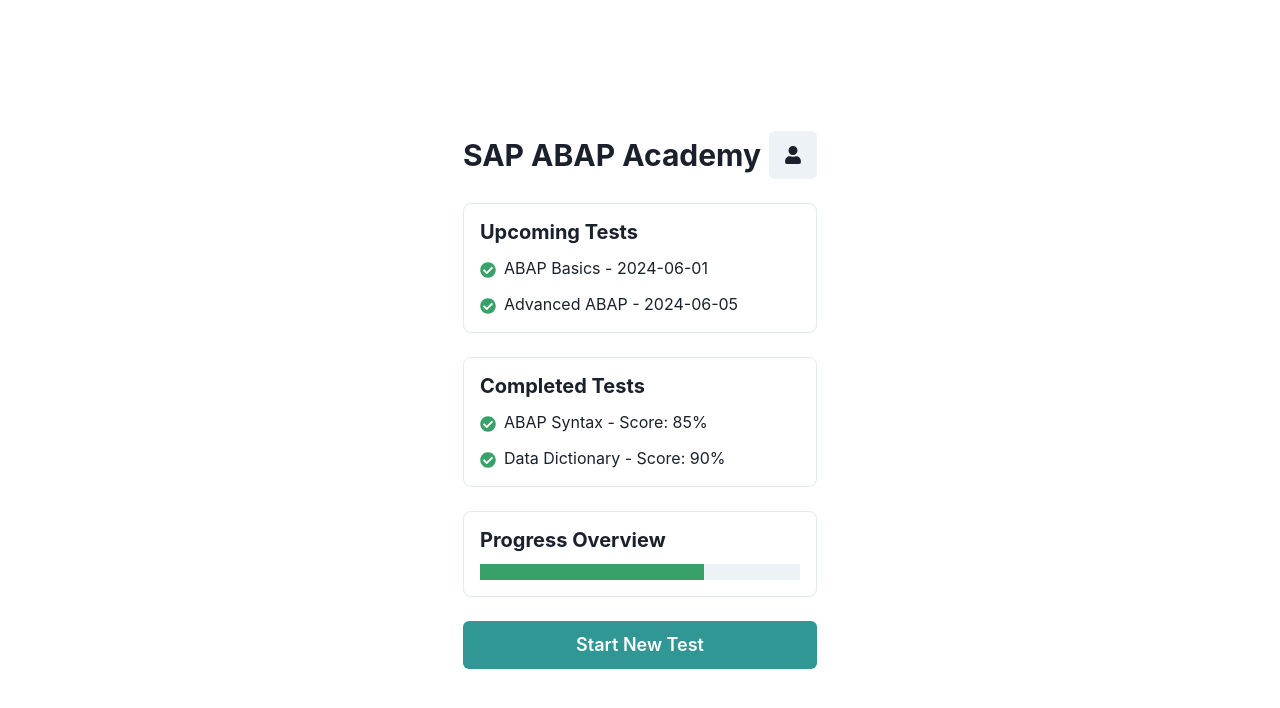
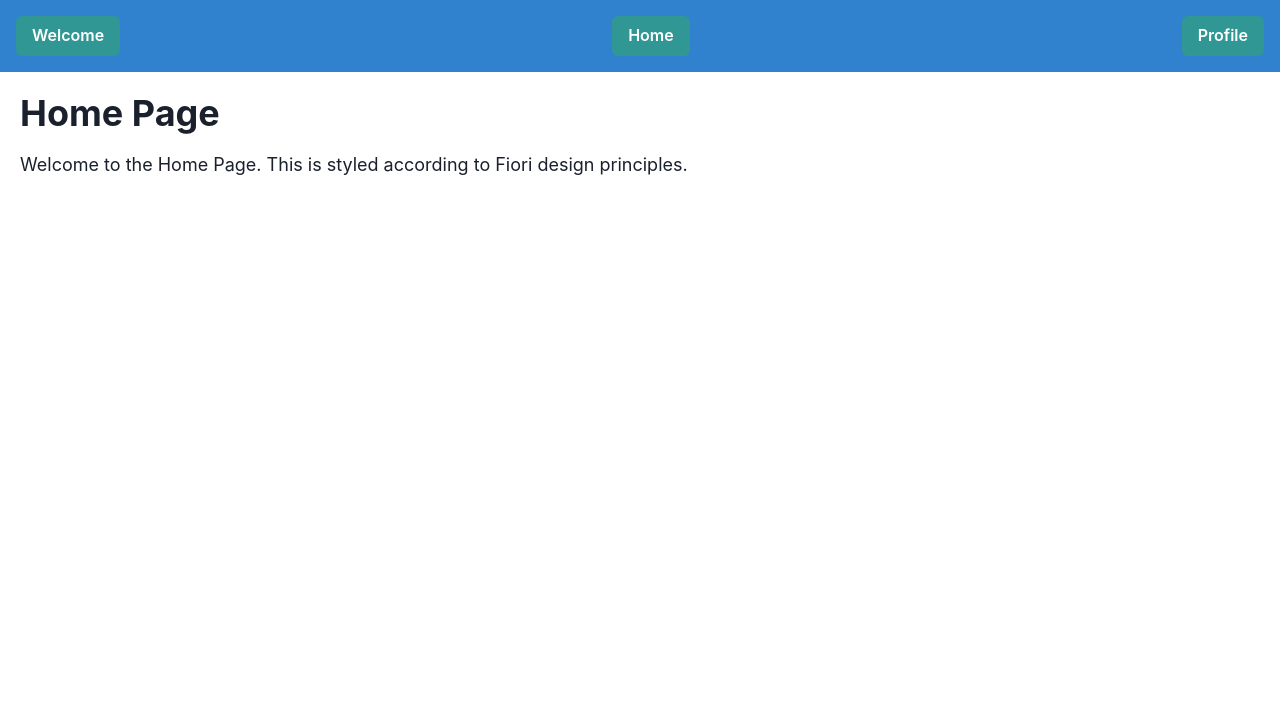
Before and after one commit to GPT-Engineer-App/abap-academy-app-design, a React (Vite) app: page /home in a window 1280 px wide. Shown: the top 708 px of the page. Built offline with nearby package versions, Linux system fonts and the light colour scheme.

Commit message:
The index is the welcome login. Make more Fiori style all site.

```diff
--- a/src/App.jsx
+++ b/src/App.jsx
@@ -1,16 +1,19 @@
 import { Route, BrowserRouter as Router, Routes } from "react-router-dom";
 import Welcome from "./pages/Welcome.jsx";
 import Profile from "./pages/Profile.jsx";
-import Index from "./pages/Index.jsx";
+import Home from "./pages/Home.jsx";
+import Navigation from "./components/Navigation.jsx";
 
 function App() {
   return (
     <Router>
+      <Navigation />
       <Routes>
-        <Route exact path="/" element={<Index />} />
+        <Route exact path="/" element={<Welcome />} />
+        <Route path="/home" element={<Home />} />
         <Route path="/welcome" element={<Welcome />} />
         <Route path="/profile" element={<Profile />} />
-        <Route path="/home" element={<Index />} />
+        <Route path="/home" element={<Home />} />
       </Routes>
     </Router>
   );
--- /dev/null
+++ b/src/components/Navigation.jsx
@@ -0,0 +1,22 @@
+import { Link } from "react-router-dom";
+import { Box, Flex, Button } from "@chakra-ui/react";
+
+function Navigation() {
+  return (
+    <Box bg="blue.500" p={4}>
+      <Flex justify="space-between">
+        <Button as={Link} to="/" colorScheme="teal">
+          Welcome
+        </Button>
+        <Button as={Link} to="/home" colorScheme="teal">
+          Home
+        </Button>
+        <Button as={Link} to="/profile" colorScheme="teal">
+          Profile
+        </Button>
+      </Flex>
+    </Box>
+  );
+}
+
+export default Navigation;
--- /dev/null
+++ b/src/pages/Home.jsx
@@ -0,0 +1,14 @@
+import { Box, Heading, Text } from "@chakra-ui/react";
+
+function Home() {
+  return (
+    <Box p={5}>
+      <Heading as="h1" size="xl" mb={4}>
+        Home Page
+      </Heading>
+      <Text fontSize="lg">Welcome to the Home Page. This is styled according to Fiori design principles.</Text>
+    </Box>
+  );
+}
+
+export default Home;
--- a/src/pages/Index.jsx
+++ b/src/pages/Index.jsx
@@ -1,236 +1,21 @@
-import { useState } from "react";
-import { Container, VStack, Text, Box, Heading, Button, IconButton, Avatar, Progress, HStack, StackDivider, useDisclosure, Modal, ModalOverlay, ModalContent, ModalHeader, ModalCloseButton, ModalBody, ModalFooter, Input, FormControl, FormLabel, Textarea, List, ListItem, ListIcon, Divider } from "@chakra-ui/react";
-import { FaUser, FaCheckCircle, FaQuestionCircle, FaCode, FaRobot } from "react-icons/fa";
+import { Box, Button, Heading, VStack } from "@chakra-ui/react";
+import { useNavigate } from "react-router-dom";
 
-const HomeScreen = ({ onStartTest }) => {
+function Index() {
+  const navigate = useNavigate();
+
   return (
-    <Container centerContent maxW="container.md" py={8}>
-      <VStack spacing={6} align="stretch">
-        <HStack justifyContent="space-between">
-          <Heading size="lg">SAP ABAP Academy</Heading>
-          <IconButton aria-label="User Profile" icon={<FaUser />} size="lg" />
-        </HStack>
-        <Box p={4} borderWidth={1} borderRadius="lg">
-          <Heading size="md">Upcoming Tests</Heading>
-          <List spacing={3} mt={3}>
-            <ListItem>
-              <ListIcon as={FaCheckCircle} color="green.500" />
-              ABAP Basics - 2024-06-01
-            </ListItem>
-            <ListItem>
-              <ListIcon as={FaCheckCircle} color="green.500" />
-              Advanced ABAP - 2024-06-05
-            </ListItem>
-          </List>
-        </Box>
-        <Box p={4} borderWidth={1} borderRadius="lg">
-          <Heading size="md">Completed Tests</Heading>
-          <List spacing={3} mt={3}>
-            <ListItem>
-              <ListIcon as={FaCheckCircle} color="green.500" />
-              ABAP Syntax - Score: 85%
-            </ListItem>
-            <ListItem>
-              <ListIcon as={FaCheckCircle} color="green.500" />
-              Data Dictionary - Score: 90%
-            </ListItem>
-          </List>
-        </Box>
-        <Box p={4} borderWidth={1} borderRadius="lg">
-          <Heading size="md">Progress Overview</Heading>
-          <Progress value={70} size="lg" colorScheme="green" mt={3} />
-        </Box>
-        <Button colorScheme="teal" size="lg" onClick={onStartTest}>
-          Start New Test
+    <Box textAlign="center" py={10} px={6}>
+      <Heading as="h2" size="xl" mt={6} mb={2}>
+        Welcome to Our Platform
+      </Heading>
+      <VStack spacing={4} mt={6}>
+        <Button colorScheme="teal" onClick={() => navigate("/profile")}>
+          Login
         </Button>
       </VStack>
-    </Container>
+    </Box>
   );
-};
-
-const TestScreen = ({ onSubmitTest }) => {
-  const [currentQuestion, setCurrentQuestion] = useState(0);
-  const questions = [
-    { question: "What is ABAP?", options: ["A programming language", "A database", "A framework", "An operating system"] },
-    { question: "What does SAP stand for?", options: ["Systems, Applications, and Products", "Software and Applications", "Systematic Application Process", "None of the above"] },
-  ];
-
-  const handleNext = () => {
-    if (currentQuestion < questions.length - 1) {
-      setCurrentQuestion(currentQuestion + 1);
-    }
-  };
-
-  const handlePrev = () => {
-    if (currentQuestion > 0) {
-      setCurrentQuestion(currentQuestion - 1);
-    }
-  };
-
-  return (
-    <Container centerContent maxW="container.md" py={8}>
-      <VStack spacing={6} align="stretch">
-        <Heading size="lg">Test</Heading>
-        <Box p={4} borderWidth={1} borderRadius="lg">
-          <Text fontSize="xl">{questions[currentQuestion].question}</Text>
-          <VStack spacing={3} mt={3}>
-            {questions[currentQuestion].options.map((option, index) => (
-              <Button key={index} variant="outline" width="100%">
-                {option}
-              </Button>
-            ))}
-          </VStack>
-        </Box>
-        <HStack justifyContent="space-between" width="100%">
-          <Button onClick={handlePrev} isDisabled={currentQuestion === 0}>
-            Previous
-          </Button>
-          <Button onClick={handleNext} isDisabled={currentQuestion === questions.length - 1}>
-            Next
-          </Button>
-        </HStack>
-        <Button colorScheme="teal" size="lg" onClick={onSubmitTest}>
-          Submit Test
-        </Button>
-      </VStack>
-    </Container>
-  );
-};
-
-const TestResults = ({ onRetakeTest }) => {
-  return (
-    <Container centerContent maxW="container.md" py={8}>
-      <VStack spacing={6} align="stretch">
-        <Heading size="lg">Test Results</Heading>
-        <Box p={4} borderWidth={1} borderRadius="lg">
-          <Text fontSize="xl">Score: 80%</Text>
-          <Divider my={4} />
-          <Text>Explanation for incorrect answers:</Text>
-          <List spacing={3} mt={3}>
-            <ListItem>
-              <ListIcon as={FaQuestionCircle} color="red.500" />
-              What is ABAP? - Correct answer: A programming language
-            </ListItem>
-            <ListItem>
-              <ListIcon as={FaQuestionCircle} color="red.500" />
-              What does SAP stand for? - Correct answer: Systems, Applications, and Products
-            </ListItem>
-          </List>
-        </Box>
-        <Button colorScheme="teal" size="lg" onClick={onRetakeTest}>
-          Retake Test
-        </Button>
-      </VStack>
-    </Container>
-  );
-};
-
-const UserProfile = () => {
-  return (
-    <Container centerContent maxW="container.md" py={8}>
-      <VStack spacing={6} align="stretch">
-        <Heading size="lg">User Profile</Heading>
-        <Box p={4} borderWidth={1} borderRadius="lg" textAlign="center">
-          <Avatar size="xl" name="John Doe" src="https://images.unsplash.com/photo-1489424731084-a5d8b219a5bb?crop=entropy&cs=tinysrgb&fit=max&fm=jpg&ixid=M3w1MDcxMzJ8MHwxfHNlYXJjaHwxfHxlbXBsb3llZSUyMHBvcnRyYWl0fGVufDB8fHx8MTcxNjUzODE5MXww&ixlib=rb-4.0.3&q=80&w=1080" />
-          <Text fontSize="xl" mt={4}>
-            John Doe
-          </Text>
-          <Text fontSize="md" color="gray.500">
-            john.doe@example.com
-          </Text>
-        </Box>
-        <Box p={4} borderWidth={1} borderRadius="lg">
-          <Heading size="md">Progress Statistics</Heading>
-          <Progress value={70} size="lg" colorScheme="green" mt={3} />
-        </Box>
-        <Box p={4} borderWidth={1} borderRadius="lg">
-          <Heading size="md">Achievements</Heading>
-          <List spacing={3} mt={3}>
-            <ListItem>
-              <ListIcon as={FaCheckCircle} color="green.500" />
-              Completed ABAP Basics
-            </ListItem>
-            <ListItem>
-              <ListIcon as={FaCheckCircle} color="green.500" />
-              Scored 90% in Data Dictionary
-            </ListItem>
-          </List>
-        </Box>
-      </VStack>
-    </Container>
-  );
-};
-
-const Chatbot = () => {
-  const { isOpen, onOpen, onClose } = useDisclosure();
-  const [query, setQuery] = useState("");
-  const [responses, setResponses] = useState([]);
-
-  const handleSend = () => {
-    setResponses([...responses, { query, response: "This is a sample response from the chatbot." }]);
-    setQuery("");
-  };
-
-  return (
-    <Container centerContent maxW="container.md" py={8}>
-      <VStack spacing={6} align="stretch">
-        <Heading size="lg">Chatbot</Heading>
-        <Box p={4} borderWidth={1} borderRadius="lg">
-          <VStack spacing={3} align="stretch">
-            {responses.map((res, index) => (
-              <Box key={index} p={3} borderWidth={1} borderRadius="lg">
-                <Text fontWeight="bold">You:</Text>
-                <Text>{res.query}</Text>
-                <Divider my={2} />
-                <Text fontWeight="bold">Chatbot:</Text>
-                <Text>{res.response}</Text>
-              </Box>
-            ))}
-          </VStack>
-        </Box>
-        <Button colorScheme="teal" size="lg" onClick={onOpen}>
-          Ask a Question
-        </Button>
-        <Modal isOpen={isOpen} onClose={onClose}>
-          <ModalOverlay />
-          <ModalContent>
-            <ModalHeader>Ask the Chatbot</ModalHeader>
-            <ModalCloseButton />
-            <ModalBody>
-              <FormControl>
-                <FormLabel>Question</FormLabel>
-                <Textarea value={query} onChange={(e) => setQuery(e.target.value)} />
-              </FormControl>
-            </ModalBody>
-            <ModalFooter>
-              <Button colorScheme="teal" mr={3} onClick={handleSend}>
-                Send
-              </Button>
-              <Button variant="ghost" onClick={onClose}>
-                Close
-              </Button>
-            </ModalFooter>
-          </ModalContent>
-        </Modal>
-      </VStack>
-    </Container>
-  );
-};
-
-const Index = () => {
-  const [screen, setScreen] = useState("home");
-
-  const handleStartTest = () => setScreen("test");
-  const handleSubmitTest = () => setScreen("results");
-  const handleRetakeTest = () => setScreen("test");
-
-  return (
-    <Container centerContent maxW="container.md" height="100vh" display="flex" flexDirection="column" justifyContent="center" alignItems="center">
-      {screen === "home" && <HomeScreen onStartTest={handleStartTest} />}
-      {screen === "test" && <TestScreen onSubmitTest={handleSubmitTest} />}
-      {screen === "results" && <TestResults onRetakeTest={handleRetakeTest} />}
-    </Container>
-  );
-};
+}
 
 export default Index;
```
